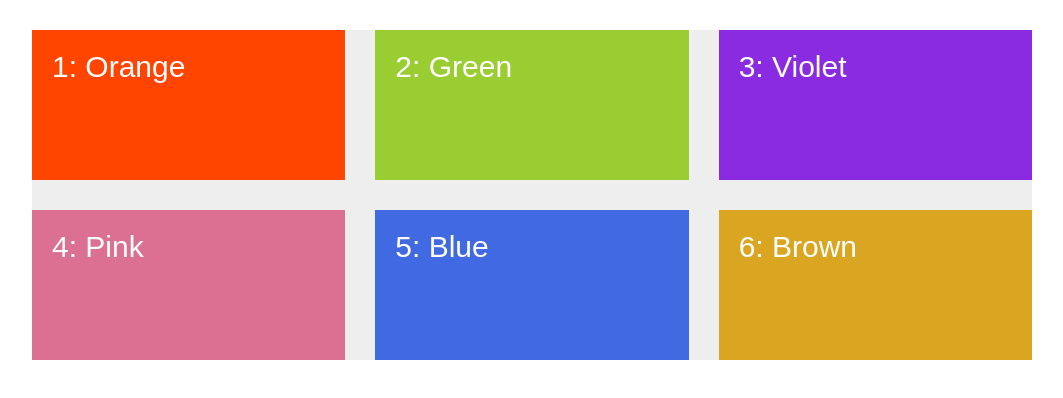
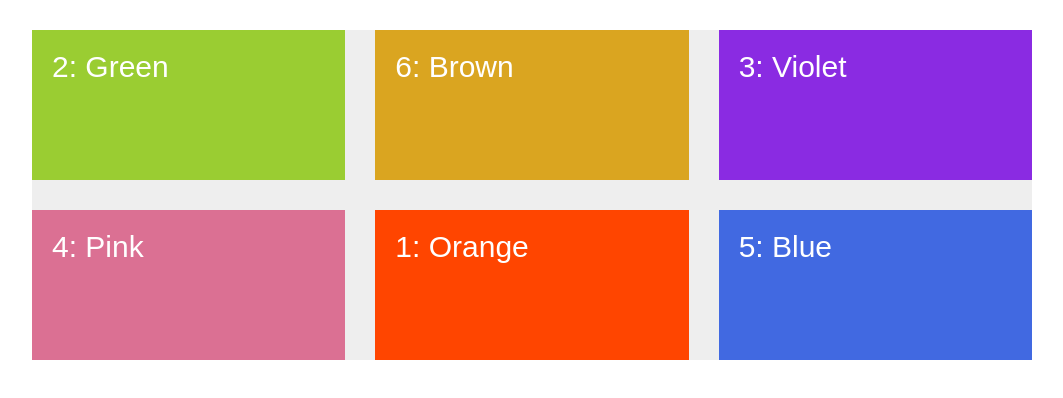
Before and after one commit to dhruvArora8053/CSS-Rules, a plain HTML site: page Practice/grid.html in a window 1280 px wide. Shown: the whole page, without its empty margins (108-1171 px from the left). Drawn offline with Linux system fonts and the light colour scheme.

Commit message:
implemented positioning

```diff
--- a/Practice/grid.html
+++ b/Practice/grid.html
@@ -21,6 +21,20 @@
         font-size: 30px;
         font-family: sans-serif;
         color: white;
+      }
+
+      .item--1 {
+        /* grid-row-start: 2;
+        grid-row-end: 3;
+        grid-column-start: 2;
+        grid-column-end: 3; */
+        grid-row: 2/3;
+        grid-column: 2/3;
+      }
+
+      .item--6 {
+        grid-row: 1/2;
+        grid-column: 2/3;
       }
 
       .item--1 {
```
